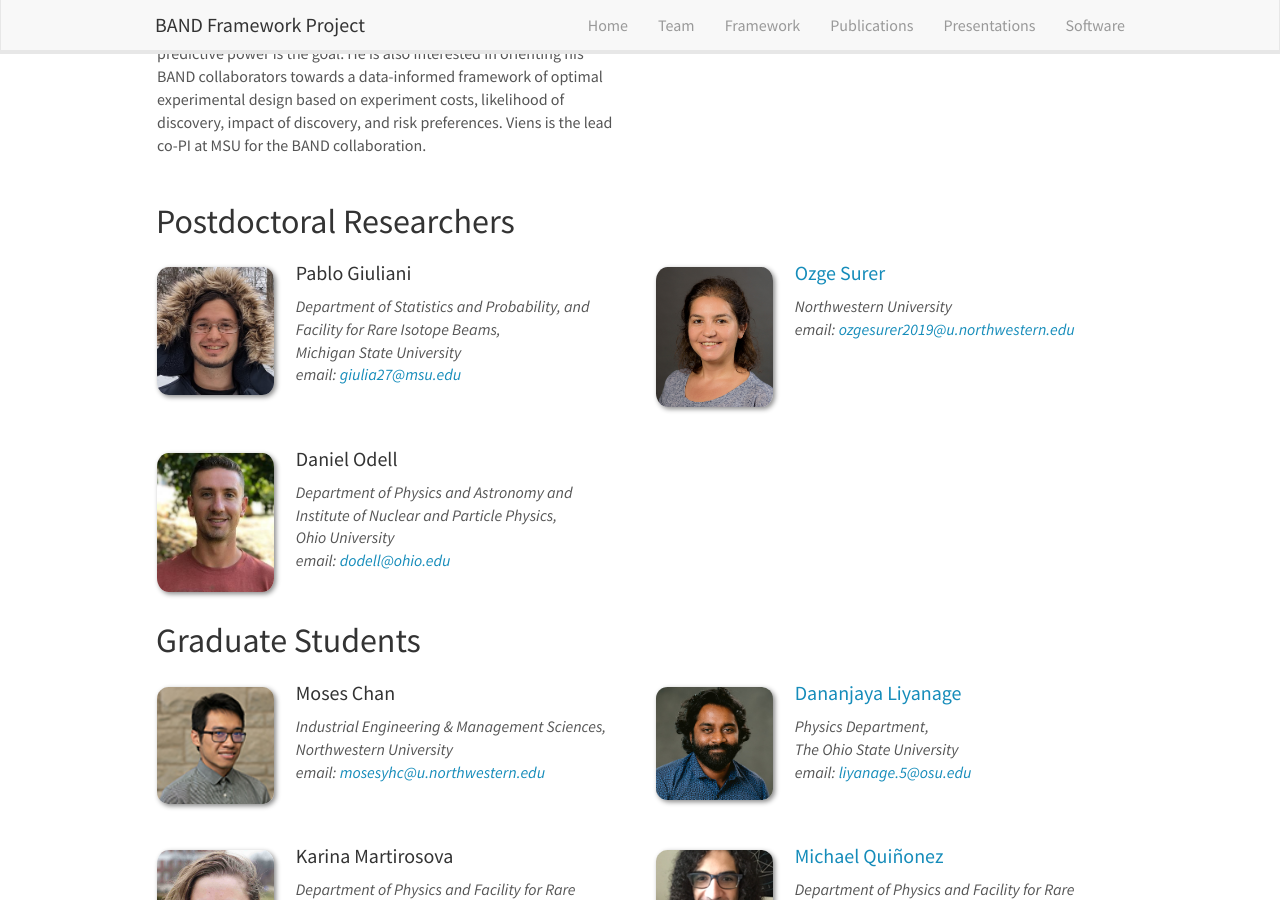
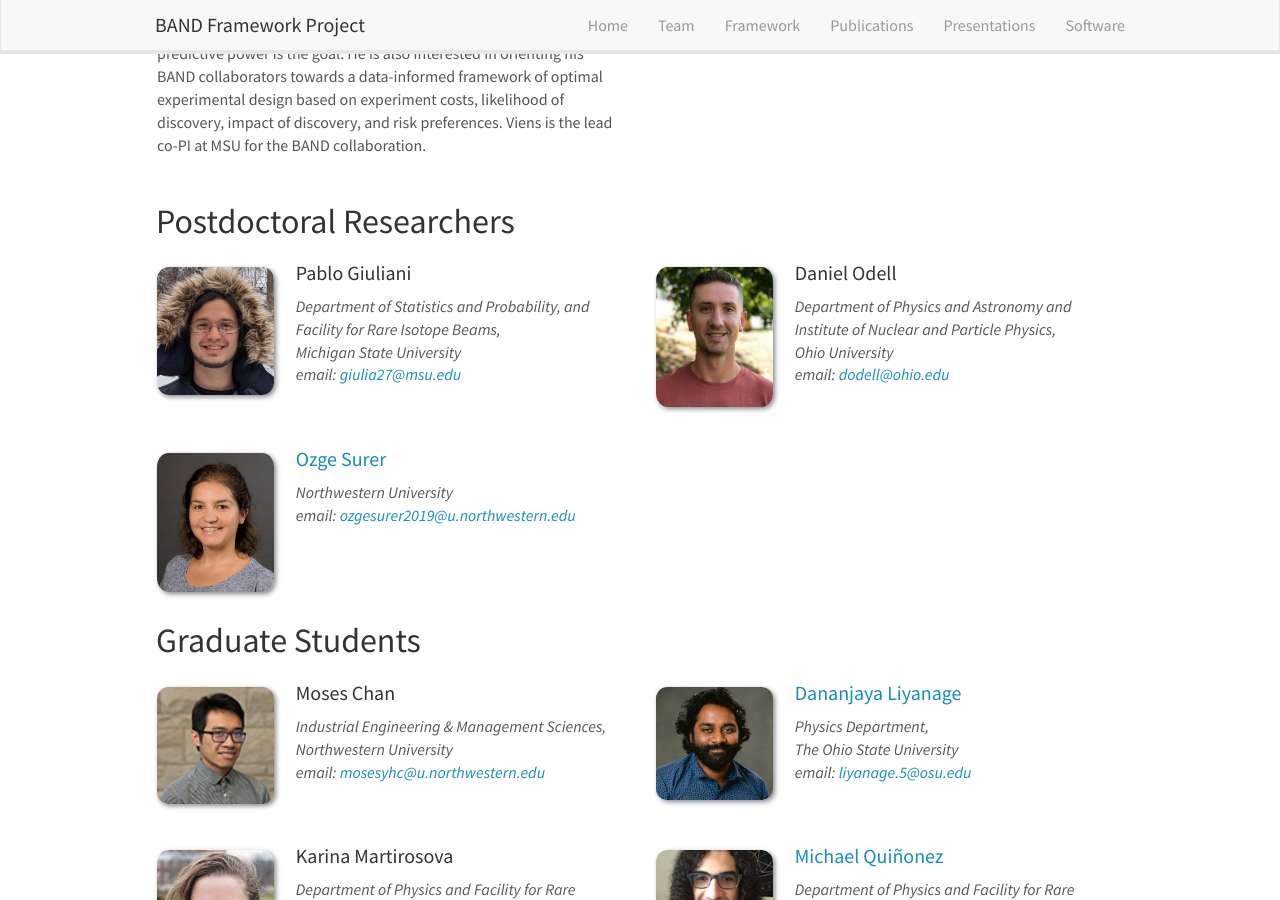
Before and after one commit to bandframework/bandframework.github.io, a Jekyll site: the page built from _pages/team.md, in a window 1280 px wide and 900 px high, scrolled down 2909 px. Built offline with Jekyll 4.4.1, drawn with Linux system fonts in a browser that asks for light colours; nearby versions of some CDN libraries; some of the changed lines change nothing that is shown.

Commit message:
minor edits to D. Odell entry

```diff
--- a/_data/postdocs.yml
+++ b/_data/postdocs.yml
@@ -16,17 +16,16 @@
   number_educ: 0
   education1:
 
+- name: Daniel Odell
+  photo: DanielOdell.jpg
+  info: Department of Physics and Astronomy and Institute of Nuclear and Particle Physics, <br> Ohio University
+  email: dodell@ohio.edu
+  number_educ: 0
+  education1:
+
 - name: <a href="https://ozgesurer.github.io">Ozge Surer</a>
   photo: OzgeSurer_cropped.jpg
   info: Northwestern University
   email: ozgesurer2019@u.northwestern.edu
   number_educ: 0
   education1:
-
-
-- name: Daniel Odell
-  photo: DanielOdell.jpg
-  info: Department of Physics and Astronomy and Institute of Nuclear and Particle Physics, <br> Ohio University
-  email: dodell@ohio.edu
-  number_educ: 0
-  education1:
```
